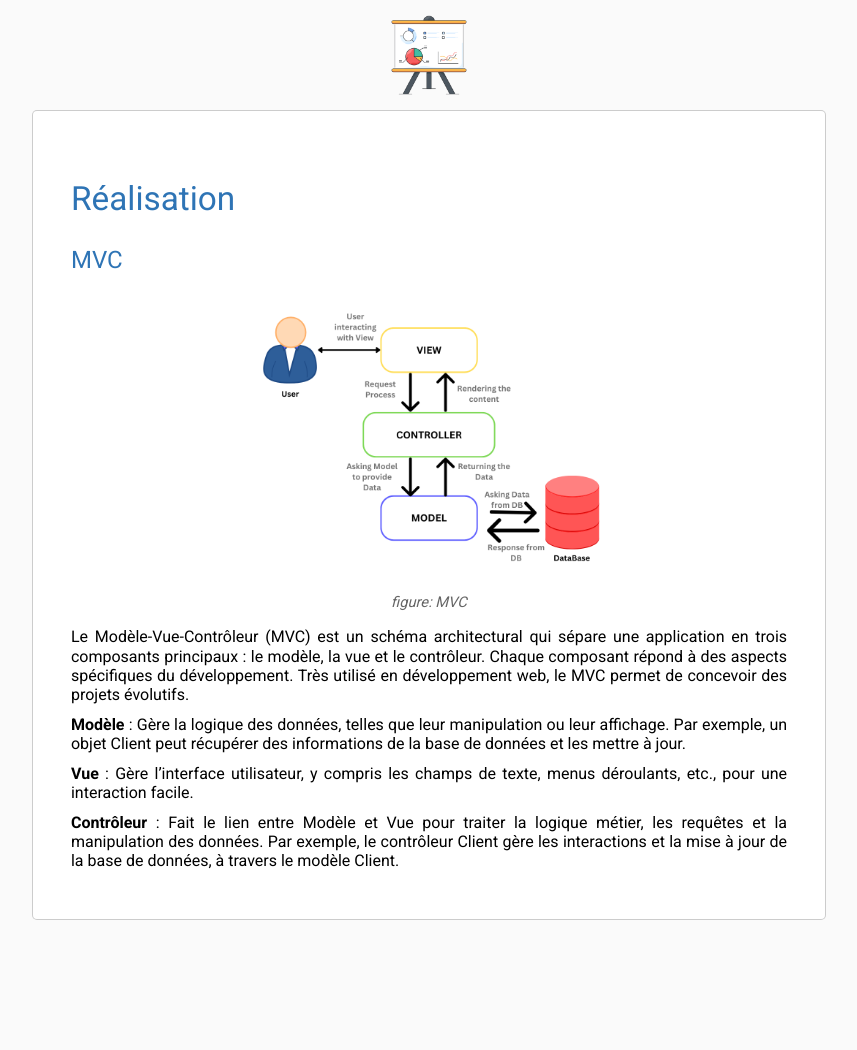
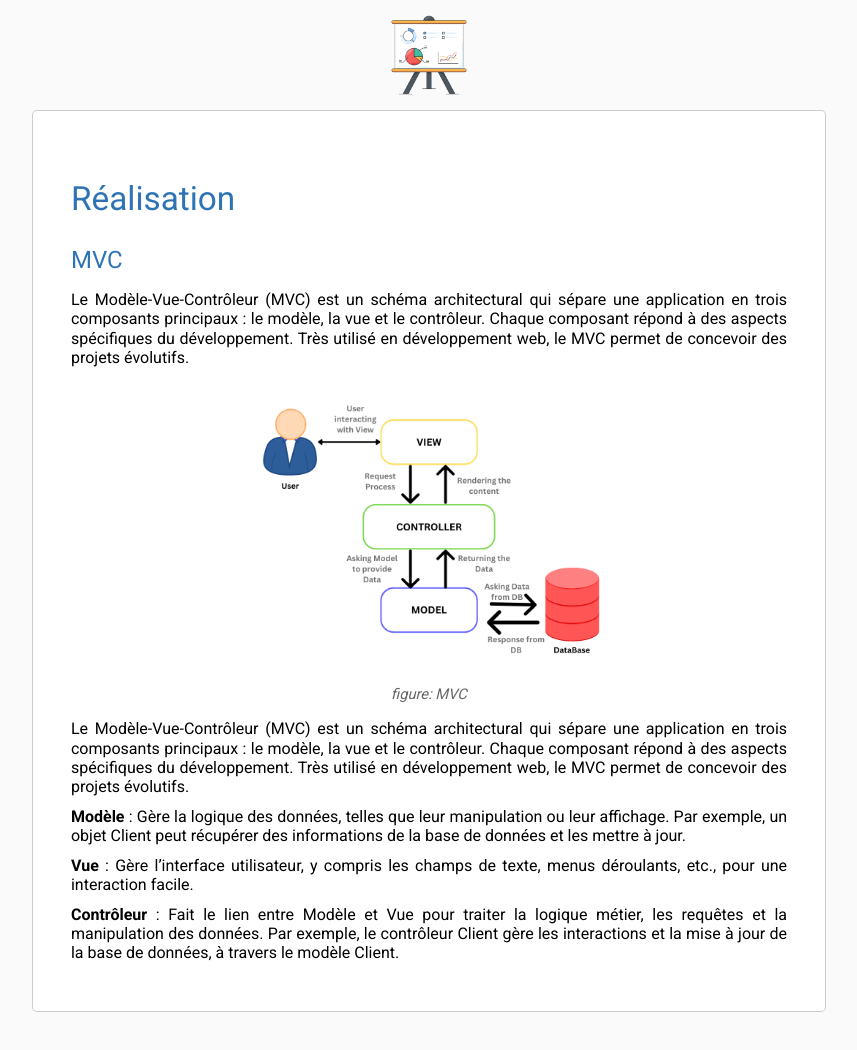
Before and after one commit to labs-web/lab_crud, a Jekyll site: the page built from docs/realisation/MVC/mvc.md, in a window 1280 px wide. Shown: the whole page, without its empty margins (211-1068 px from the left). Built offline with Jekyll 4.4.1, drawn with Linux system fonts in a browser that asks for light colours; our own code applies the rules of GitHub Pages for plain Markdown files; before the commit the page ends 958 px from its top, so only the background shows below that.

Commit message:
realisation

```diff
--- a/docs/realisation/MVC/mvc.md
+++ b/docs/realisation/MVC/mvc.md
@@ -14,11 +14,9 @@ order:  18
 
 ## MVC
 
+Le Modèle-Vue-Contrôleur (MVC) est un schéma architectural qui sépare une application en trois composants principaux : le modèle, la vue et le contrôleur. Chaque composant répond à des aspects spécifiques du développement. Très utilisé en développement web, le MVC permet de concevoir des projets évolutifs.
+
 ![MVC](/lab_crud/realisation/MVC/images/mvc.png){:width="48%"}*figure: MVC*
-
-
-
-
 
 <!-- note -->
 
```
